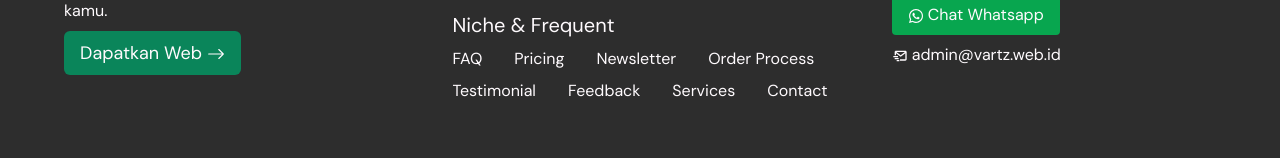
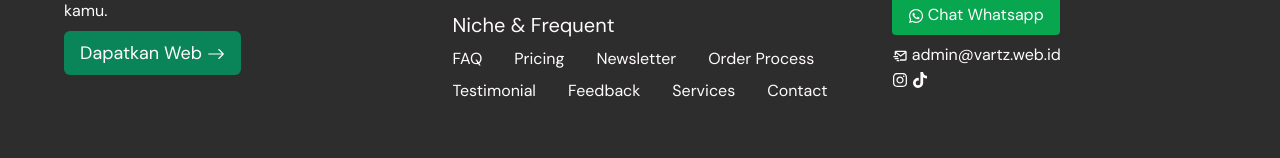
Before and after one commit to VArtzy/VArtz, a Next.js app: page /work in a window 1280 px wide. Shown: the part 1836-1994 px from the top of the page. Built offline with nearby package versions, Linux system fonts and the light colour scheme.

Commit message:
fix cntn

```diff
--- a/components/Foo.tsx
+++ b/components/Foo.tsx
@@ -3,7 +3,7 @@ import Link from "next/link"
 import React from "react"
 import { BiMailSend } from "react-icons/bi"
 import { BsArrowRight } from "react-icons/bs"
-import { FaLocationArrow, FaWhatsapp } from "react-icons/fa"
+import { FaLocationArrow, FaWhatsapp, FaInstagram, FaTiktok } from "react-icons/fa"
 
 const Foo: React.FC = () => {
     return (
@@ -178,6 +178,12 @@ const Foo: React.FC = () => {
                         <BiMailSend className="inline" />{" "}
                         admin@vartz.web.id
                     </p>
+                    <a href="https://instagram.com/@vartz.web">
+                        <FaInstagram className="inline" />{" "}
+                    </a>
+                    <a href="https://tiktok.com/@vartz.web">
+                        <FaTiktok className="inline" />{" "}
+                    </a>
                 </div>
             </div>
             <div className="bg-[#252525] w-full flex flex-wrap gap-2 justify-between px-16 py-8">
```
